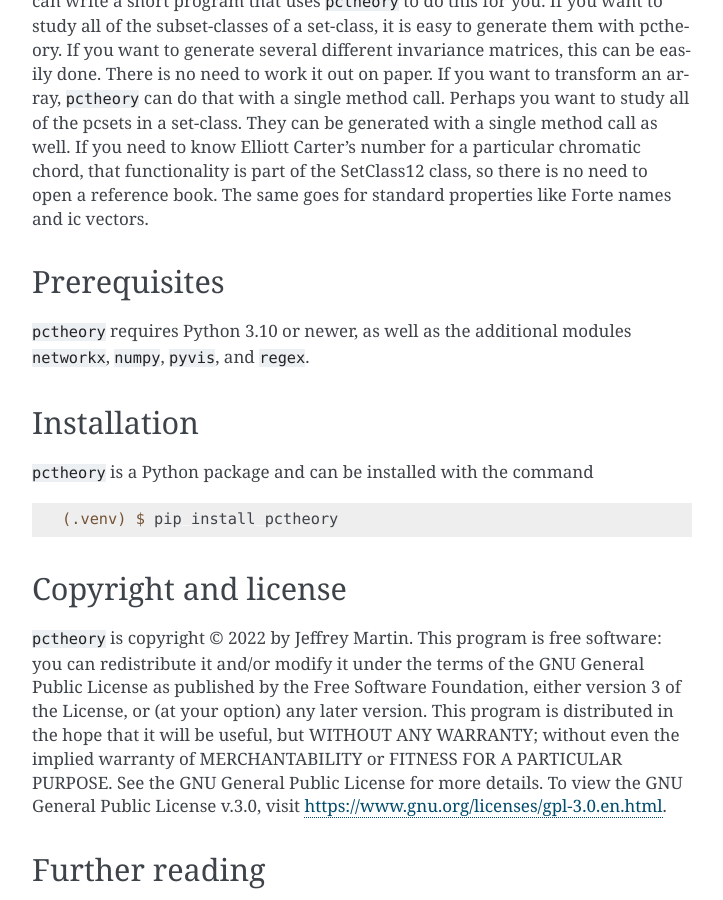
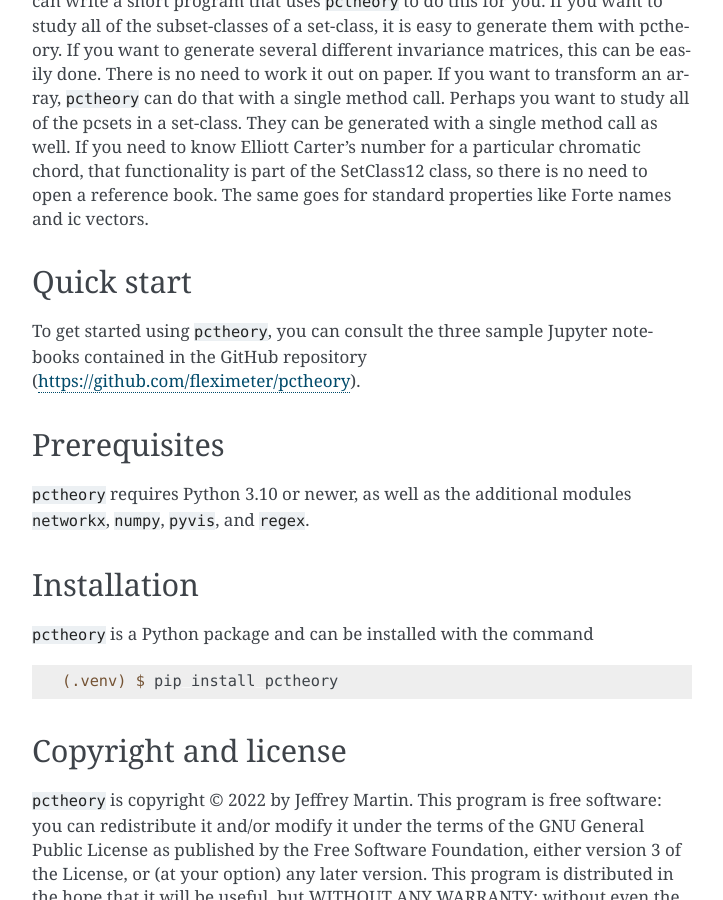
Before and after one commit to fleximeter/pctheory, a Sphinx documentation site: the page built from docs/index.rst, in a window 1280 px wide and 900 px high, scrolled down 1102 px. Shown: the whole window, without its empty margins (388-1111 px from the left). Built offline with Sphinx 7.4.7, drawn with Linux system fonts in a browser that asks for light colours.

Commit message:
added reference to sample notebooks

```diff
--- a/docs/index.rst
+++ b/docs/index.rst
@@ -19,6 +19,10 @@ Uses of pctheory
 ``pctheory`` is a general-purpose platform for the use of atonal theory. There is, of course, no requirement that the music be atonal. Many of the features implemented in ``pctheory`` can be readily used in a tonal or quasi-tonal context. ``pctheory`` makes it easy to manipulate complex chords (whether “tonal”‐sounding or not), determine relationships between different kinds of chords or pitch-class collections, and perform many calculations quickly and accurately. For example, ``pctheory`` allows you to easily create and use rotational arrays (as used in Stravinsky's music). This could be useful for both composition and analysis. One interesting feature of ``pctheory`` is its inclusion of tools for working with pitch directly, rather than through the abstraction of pitch-class. This is applicable to music that uses fixed-pitch formations.
 
 Because ``pctheory`` is a Python module, it is easy to write simple programs in Python to investigate pitch, pitch-class, and operator relations. If you want to generate all pentachordal set-classes and select only those that contain ic3, you can write a short program that uses ``pctheory`` to do this for you. If you want to study all of the subset-classes of a set-class, it is easy to generate them with pctheory. If you want to generate several different invariance matrices, this can be easily done. There is no need to work it out on paper. If you want to transform an array, ``pctheory`` can do that with a single method call. Perhaps you want to study all of the pcsets in a set-class. They can be generated with a single method call as well. If you need to know Elliott Carter's number for a particular chromatic chord, that functionality is part of the SetClass12 class, so there is no need to open a reference book. The same goes for standard properties like Forte names and ic vectors.
+
+Quick start
+-----------
+To get started using ``pctheory``, you can consult the three sample Jupyter notebooks contained in the GitHub repository (https://github.com/fleximeter/pctheory).
 
 Prerequisites
 -------------
```
